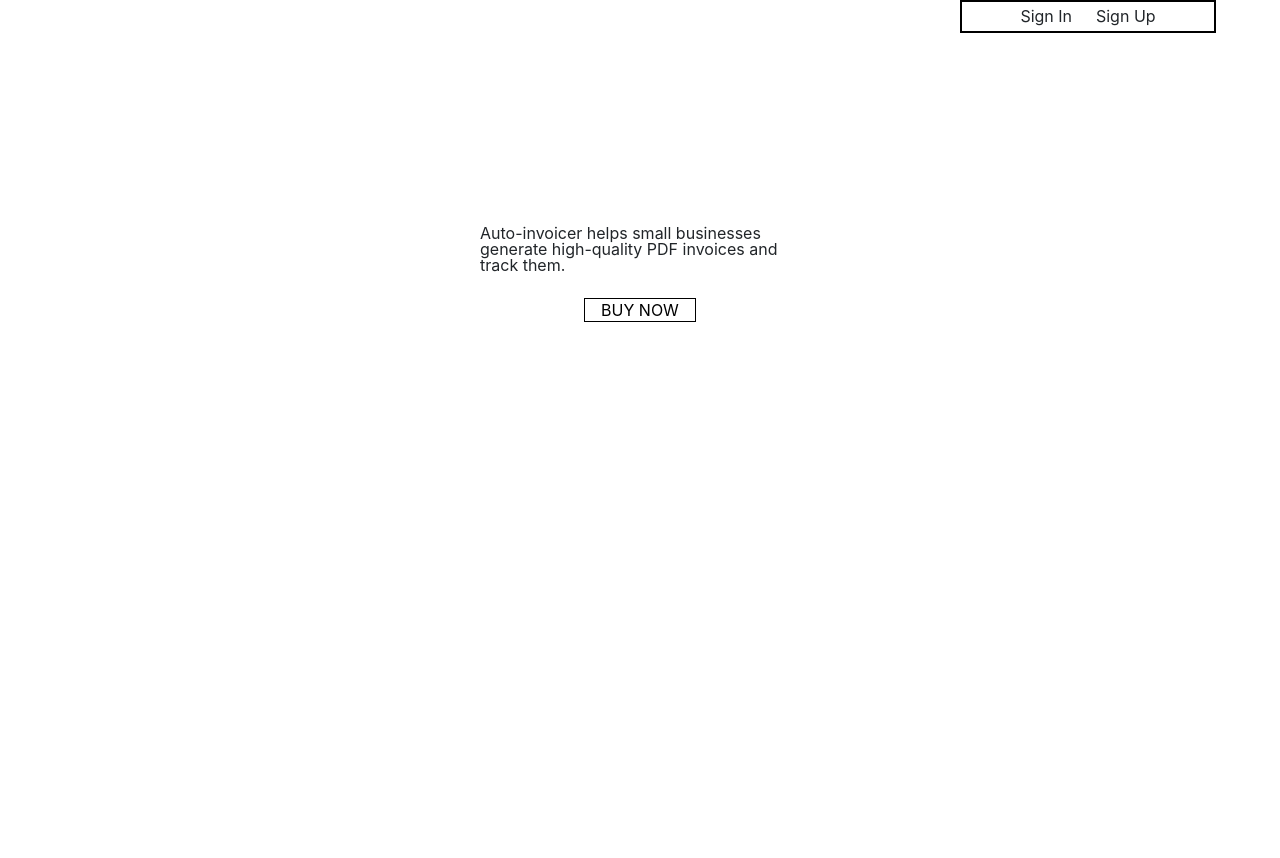
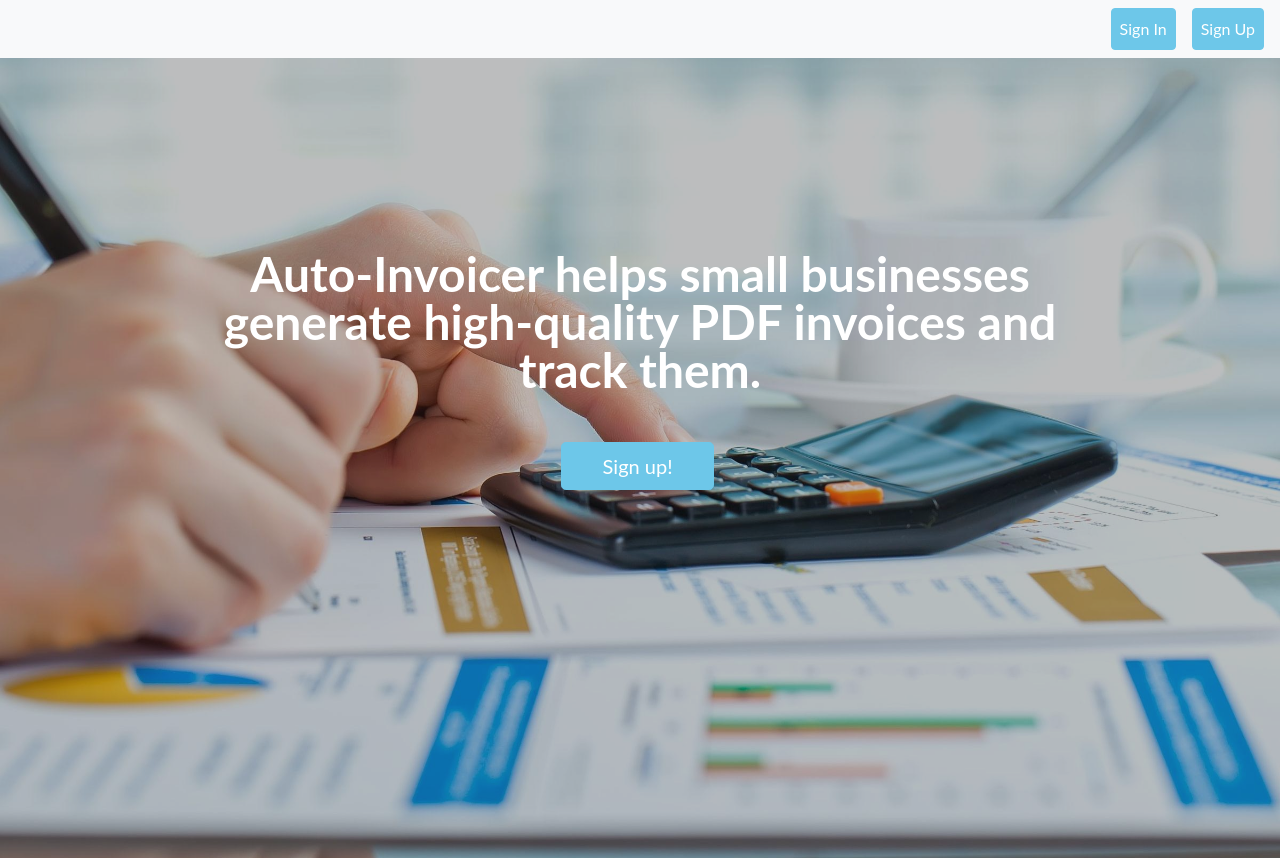
Before and after one commit to BloomTech-Labs/Labs8-AutoInvoicer, a React (Create React App) app in the folder client/: page / in a window 1280 px wide. Before the commit the page ends 800 px from the top, so only its background shows below. Built offline with nearby package versions, Linux system fonts and the light colour scheme; what react-stripe-elements would draw is missing.

Commit message:
Landing Page - Added style to landing page with bootstrap and css. - Created static/img dir for landing page background image. - Kept old content and marked is LandingOLD just incase.

```diff
--- a/client/public/index.html
+++ b/client/public/index.html
@@ -13,6 +13,12 @@
       homescreen on Android. See https://developers.google.com/web/fundamentals/web-app-manifest/
     -->
     <link rel="manifest" href="%PUBLIC_URL%/manifest.json" />
+    <link
+      rel="stylesheet"
+      href="https://maxcdn.bootstrapcdn.com/bootstrap/4.0.0/css/bootstrap.min.css"
+      integrity="sha384-Gn5384xqQ1aoWXA+058RXPxPg6fy4IWvTNh0E263XmFcJlSAwiGgFAW/dAiS6JXm"
+      crossorigin="anonymous"
+    />
     <!--
       Notice the use of %PUBLIC_URL% in the tags above.
       It will be replaced with the URL of the `public` folder during the build.
--- a/client/src/Components/Landing/Landing.css
+++ b/client/src/Components/Landing/Landing.css
@@ -1,70 +1,102 @@
-.landing-page-container{
-    display: flex;
-    flex-direction: column;
-    align-items: center;
-    height: -webkit-fill-available;
+/* .jumbotron {
+  height: 100vh;
 }
 
-.login-bar-container{
-    display: flex;
-    width: 20%;
-    justify-content: center;
-    align-self: flex-end;
-    border: solid 2px black;
-    padding: 0.5%;
-    margin-right: 5%;
+.display-4 {
+  height: 300px;
+  display: flex;
+  justify-content: center;
+  align-items: center;
 }
 
+.lead {
+  display: flex;
+  justify-content: center;
+  align-items: center;
+} */
 
-.login-bar-container a{
-    margin: 0 5%;
+body {
+  font-family: "Lato", "Helvetica Neue", Helvetica, Arial, sans-serif;
 }
 
-.centerpiece-container{
-    width: 25%;
-    display: flex;
-    flex-direction: column;
-    margin: 15% 0 0 0;
-
+h1,
+h2,
+h3,
+h4,
+h5,
+h6 {
+  font-family: "Lato", "Helvetica Neue", Helvetica, Arial, sans-serif;
+  font-weight: 700;
 }
 
-.buy-button{
-    width: 35%;
-    align-self: center;
-    background: white;
-    border: solid 1px black;
-    padding: 1% 1%;
-    margin-top: 25px;
+header.masthead {
+  position: relative;
+  background-color: #343a40;
+  background: url("../../static/img/invoices.jpg") no-repeat center center;
+  background-size: cover;
+  height: 100vh;
 }
 
-/*MOBILE STYLING*/
-@media (max-width:400px){
-    .login-bar-container{
-        width: 45%;
-        height: 40px;
-        align-items: center;
-    }
-
-    .centerpiece-container{
-        width: 45%;
-    }
-
-    .buy-button{
-        width: 65%;
-        padding: 5%;
-    }
-
+header.masthead .overlay {
+  position: absolute;
+  background-color: #212529;
+  height: 100vh;
+  width: 100%;
+  top: 0;
+  left: 0;
+  opacity: 0.3;
 }
 
-/*TABLET STYLING*/
-@media (min-width: 401px) and (max-width: 768px){
-    .login-bar-container{
-        width: 25%;
-    }
+header.masthead h1 {
+  font-size: 2rem;
+  display: flex;
+  justify-content: center;
+  align-items: center;
+}
 
-    .buy-button{
-        width: 65%;
-        padding: 5% 10% 5% 10%;
-    }
+header.masthead a {
+  background-color: #6dc7e9;
+  border-color: #6dc7e9;
+}
 
+header.masthead a:hover {
+  background-color: #befa6f;
+  border-color: #befa6f;
 }
+
+/* nav {
+  background-color: #212529;
+  opacity: 0.3;
+} */
+
+.nav-link {
+  background-color: #6dc7e9;
+  margin-left: 1rem;
+  border: 1px solid #6dc7e9;
+}
+
+.nav-link a {
+  border-color: 1px solid red;
+}
+
+.nav-link:hover {
+  background-color: #befa6f;
+}
+
+.navbar-light .navbar-nav .nav-link {
+  color: white;
+}
+
+.navbar-light .navbar-nav .nav-link:hover {
+  color: white;
+}
+
+@media (min-width: 768px) {
+  header.masthead {
+    padding-top: 12rem;
+    padding-bottom: 12rem;
+  }
+  header.masthead h1 {
+    font-size: 3rem;
+  }
+}
--- a/client/src/Components/Landing/Landing.js
+++ b/client/src/Components/Landing/Landing.js
@@ -7,18 +7,50 @@ export default class LandingPage extends Component {
 
   render() {
     return (
-      <div className="landing-page-container">
-        <div className="login-bar-container">
-          <a href={process.env.REACT_APP_LOGIN}>Sign In</a>
-          <a href={process.env.REACT_APP_LOGIN}>Sign Up</a>
-        </div>
-        <div className="centerpiece-container">
-          <h3>
-            Auto-invoicer helps small businesses generate high-quality PDF
-            invoices and track them.
-          </h3>
-          <button className="buy-button">BUY NOW</button>
-        </div>
+      <div>
+        <nav className="navbar navbar-expand-lg navbar-light bg-light">
+          <div className="collapse navbar-collapse" id="navbarNavAltMarkup">
+            <div className="navbar-nav ml-auto">
+              <a
+                className="nav-item nav-link btn btm-primary"
+                href={process.env.REACT_APP_LOGIN}
+              >
+                Sign In
+              </a>
+              <a
+                className="nav-item nav-link btn btn-primary"
+                href={process.env.REACT_APP_LOGIN}
+              >
+                Sign Up
+              </a>
+            </div>
+          </div>
+        </nav>
+
+        <header className="masthead text-white text-center">
+          <div className="overlay" />
+          <div className="">
+            <div className="row">
+              <div className="col-xl-9 mx-auto">
+                <h1 className="mb-5">
+                  Auto-Invoicer helps small businesses generate high-quality PDF
+                  invoices and track them.
+                </h1>
+              </div>
+              <div className="col-md-10 col-lg-8 col-xl-7 ml-auto">
+                <div className="col-3 text-center">
+                  <a
+                    role="button"
+                    className="btn btn-block btn-lg btn-primary"
+                    href={process.env.REACT_APP_LOGIN}
+                  >
+                    Sign up!
+                  </a>
+                </div>
+              </div>
+            </div>
+          </div>
+        </header>
       </div>
     );
   }
```
Also changed, not shown: client/src/Components/Landing/LandingOld.css (added, +70 -0 lines), client/src/Components/Landing/LandingOld.js (added, +25 -0 lines), client/src/static/img/invoices.jpg (added).
